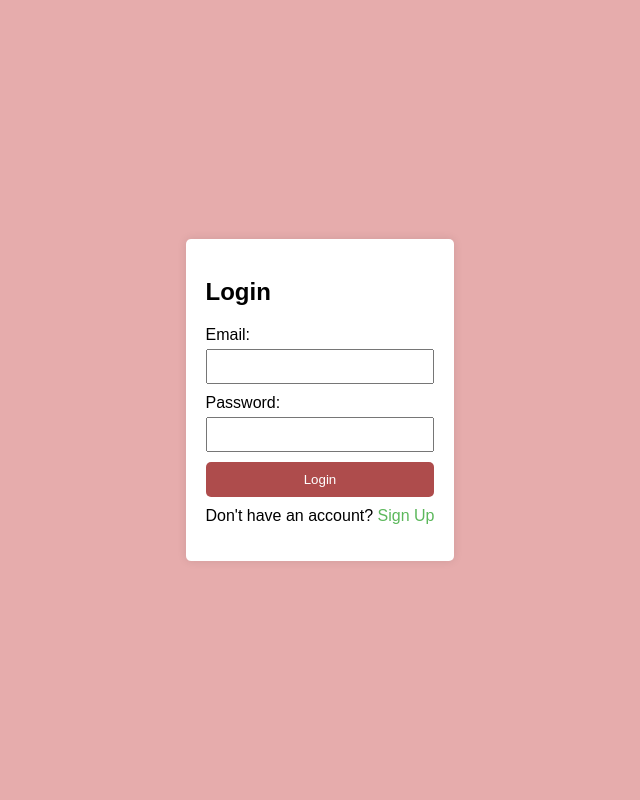
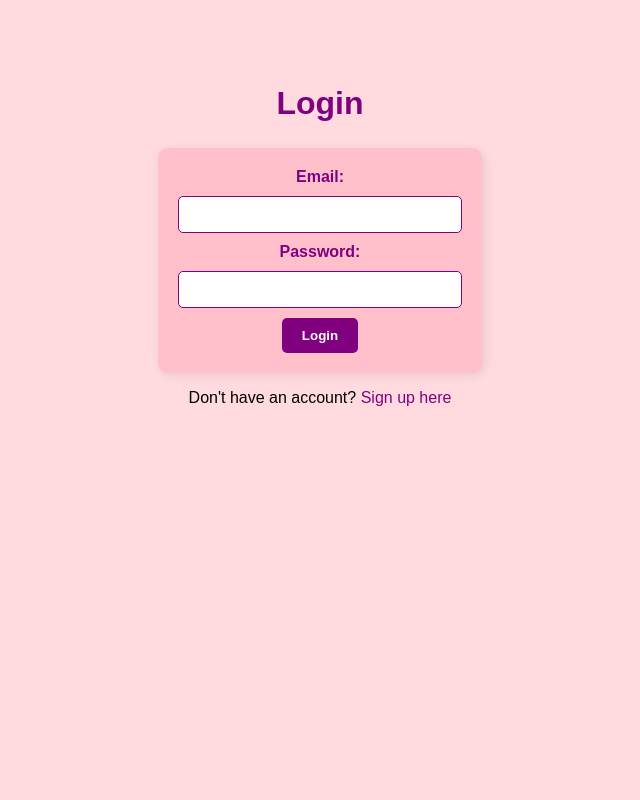
Before and after one commit to LutfilHad/TC2L-004, a Flask app: page /login/ in a window 1280 px wide. Shown: the whole page, without its empty margins (320-960 px from the left). Run offline with Flask 3, Linux system fonts and the light colour scheme.

Commit message:
setup sign in and up page

```diff
--- a/app.py
+++ b/app.py
@@ -5,82 +5,83 @@ import sqlite3
 app = Flask(__name__)
 app.secret_key = 'your_secret_key'
 
+# Initialize the SQLite Database (using app.db)
 def init_sqlite_db():
-    conn = sqlite3.connect('database.db')
-    print("Opened database successfully")
+    with sqlite3.connect('app.db') as con:
+        con.execute('''
+            CREATE TABLE IF NOT EXISTS users (
+                id INTEGER PRIMARY KEY AUTOINCREMENT,
+                username TEXT NOT NULL,
+                email TEXT NOT NULL UNIQUE,
+                password TEXT NOT NULL
+            );
+        ''')
 
-    conn.execute('''
-        CREATE TABLE IF NOT EXISTS users (
-            id INTEGER PRIMARY KEY,
-            username TEXT,
-            email TEXT UNIQUE,
-            password TEXT
-        )
-    ''')
-    print("Table created successfully")
-    conn.close()
-
+# Call the function to initialize the database
 init_sqlite_db()
 
+# Route for the home page
 @app.route('/')
 def home():
-    return render_template('home.html')
+    if 'username' in session:
+        return render_template('home.html', username=session['username'])
+    else:
+        return redirect(url_for('login'))
 
+# Route for the sign-up page
 @app.route('/signup/', methods=['GET', 'POST'])
 def signup():
     if request.method == 'POST':
+        username = request.form['username']
+        email = request.form['email']
+        password = request.form['password']
+
+        # Generate password hash
+        hashed_password = generate_password_hash(password)
+
         try:
-            username = request.form['username']
-            email = request.form['email']
-            password = generate_password_hash(request.form['password'])  # Hashing the password
-
-            print(f"Generated hash: {password}")  # Debug: Print the generated hash
-
-            with sqlite3.connect('database.db') as con:
+            with sqlite3.connect('app.db') as con:
                 cur = con.cursor()
                 cur.execute("INSERT INTO users (username, email, password) VALUES (?, ?, ?)",
-                            (username, email, password))
+                            (username, email, hashed_password))
                 con.commit()
-                flash("Record added successfully!", "success")
+                flash('Signup successful! Please log in.', 'success')
                 return redirect(url_for('login'))
         except sqlite3.IntegrityError:
-            flash("Email already exists", "danger")
-        except:
-            con.rollback()
-            flash("Error in insert operation", "danger")
+            flash('Email already exists!', 'danger')
+        except Exception:
+            flash('An error occurred during sign-up.', 'danger')
 
     return render_template('signup.html')
 
+# Route for the login page
 @app.route('/login/', methods=['GET', 'POST'])
 def login():
     if request.method == 'POST':
         email = request.form['email']
         password = request.form['password']
 
-        with sqlite3.connect('database.db') as con:
+        with sqlite3.connect('app.db') as con:
             cur = con.cursor()
             cur.execute("SELECT * FROM users WHERE email = ?", (email,))
             user = cur.fetchone()
 
             if user:
-                print(f"User found: {user}")
-                print(f"Entered password: '{password}'")  # Debug: Entered password
-                print(f"Stored hash: {user[3]}")  # Debug: Stored hash
+                stored_hash = user[3]
 
-                if check_password_hash(user[3], password):
+                if check_password_hash(stored_hash, password):
                     session['user_id'] = user[0]
                     session['username'] = user[1]
                     flash('Login successful!', 'success')
                     return redirect(url_for('home'))
                 else:
-                    print("Password check failed")  # Debug: Password check failed
-                    flash('Invalid credentials', 'danger')
+                    flash('Incorrect password!')
             else:
-                print("User not found")  # Debug: User not found
-                flash('Invalid credentials', 'danger')
+                flash('Email not found!')
 
     return render_template('login.html')
 
+# Route for logging out
 @app.route('/logout/')
 def logout():
     session.pop('user_id', None)
@@ -88,15 +89,5 @@ def logout():
     flash('You have been logged out.', 'info')
     return redirect(url_for('login'))
 
-@app.route('/view_database/')
-def view_database():
-    with sqlite3.connect('database.db') as con:
-        cur = con.cursor()
-        cur.execute("SELECT * FROM users")
-        rows = cur.fetchall()
-        for row in rows:
-            print(row)
-    return "Check your console for database entries."
-
 if __name__ == '__main__':
     app.run(debug=True)
--- a/static/log-in.css
+++ /dev/null
@@ -1,63 +0,0 @@
-body {
-  font-family: Arial, sans-serif;
-  background-color: #e6acac;
-  margin: 0;
-  padding: 0;
-  display: flex;
-  justify-content: center;
-  align-items: center;
-  height: 100vh;
-}
-
-.container {
-  background-color: white;
-  padding: 20px;
-  border-radius: 5px;
-  box-shadow: 0 0 10px rgba(0, 0, 0, 0.1);
-}
-
-h2 {
-  margin-bottom: 20px;
-}
-
-form div {
-  margin-bottom: 10px;
-}
-
-label {
-  display: block;
-  margin-bottom: 5px;
-}
-
-input {
-  width: 100%;
-  padding: 8px;
-  box-sizing: border-box;
-}
-
-button {
-  width: 100%;
-  padding: 10px;
-  background-color: #ae4c4c;
-  color: white;
-  border: none;
-  border-radius: 5px;
-  cursor: pointer;
-}
-
-button:hover {
-  background-color: #ae764c;
-}
-
-p {
-  margin-top: 10px;
-}
-
-a {
-  color: #5cb85c;
-  text-decoration: none;
-}
-
-a:hover {
-  text-decoration: underline;
-}
--- /dev/null
+++ b/static/login.css
@@ -0,0 +1,69 @@
+body {
+  background-color:hsla(351, 100%, 86%, 0.496);
+  font-family: Arial, sans-serif;
+  text-align: center;
+  padding: 50px;
+}
+
+h2 {
+  color: purple;
+  font-size: 2em;
+}
+
+form {
+  background-color: pink;
+  border-radius: 10px;
+  display: inline-block;
+  padding: 20px;
+  box-shadow: 2px 2px 10px rgba(0, 0, 0, 0.1);
+}
+
+label {
+  color: purple;
+  font-weight: bold;
+}
+
+input {
+  padding: 10px;
+  margin: 10px 0;
+  border: 1px solid purple;
+  border-radius: 5px;
+  width: 100%;
+  box-sizing: border-box;
+}
+
+button {
+  background-color: purple;
+  color: white;
+  padding: 10px 20px;
+  border: none;
+  border-radius: 5px;
+  cursor: pointer;
+  font-weight: bold;
+}
+
+button:hover {
+  background-color: red;
+}
+
+a {
+  color: purple;
+  text-decoration: none;
+}
+
+a:hover {
+  color: red;
+}
+
+ul {
+  list-style-type: none;
+  padding: 0;
+}
+
+li {
+  background-color: lightpink;
+  color: purple;
+  margin: 5px 0;
+  padding: 10px;
+  border-left: 5px solid purple;
+}
--- a/templates/login.html
+++ b/templates/login.html
@@ -3,24 +3,30 @@
 <head>
     <meta charset="UTF-8">
     <meta name="viewport" content="width=device-width, initial-scale=1.0">
-    <link rel="stylesheet" href="{{ url_for('static', filename='log-in.css') }}">
+    <link rel="stylesheet" type="text/css" href="{{ url_for('static', filename='login.css') }}">
     <title>Login</title>
 </head>
 <body>
-    <div class="container">
-        <h2>Login</h2>
-        <form action="{{ url_for('login') }}" method="POST">
-            <div>
-                <label for="email">Email:</label>
-                <input type="email" name="email" required>
-            </div>
-            <div>
-                <label for="password">Password:</label>
-                <input type="password" name="password" required>
-            </div>
-            <button type="submit">Login</button>
-        </form>
-        <p>Don't have an account? <a href="{{ url_for('signup') }}">Sign Up</a></p>
-    </div>
+    <h2>Login</h2>
+    <form method="POST" action="{{ url_for('login') }}">
+        <label>Email:</label>
+        <input type="email" name="email" required>
+        <br>
+        <label>Password:</label>
+        <input type="password" name="password" required>
+        <br>
+        <button type="submit">Login</button>
+    </form>
+    <p>Don't have an account? <a href="{{ url_for('signup') }}">Sign up here</a></p>
+
+    {% with messages = get_flashed_messages(with_categories=true) %}
+      {% if messages %}
+        <ul>
+          {% for category, message in messages %}
+            <li class="{{ category }}">{{ message }}</li>
+          {% endfor %}
+        </ul>
+      {% endif %}
+    {% endwith %}
 </body>
 </html>
```
Also changed, not shown: static/signup.css (added, +69 -0 lines), templates/home.html (+12 -5 lines), templates/signup.html (+19 -14 lines), app.db (added), database.db (deleted).
